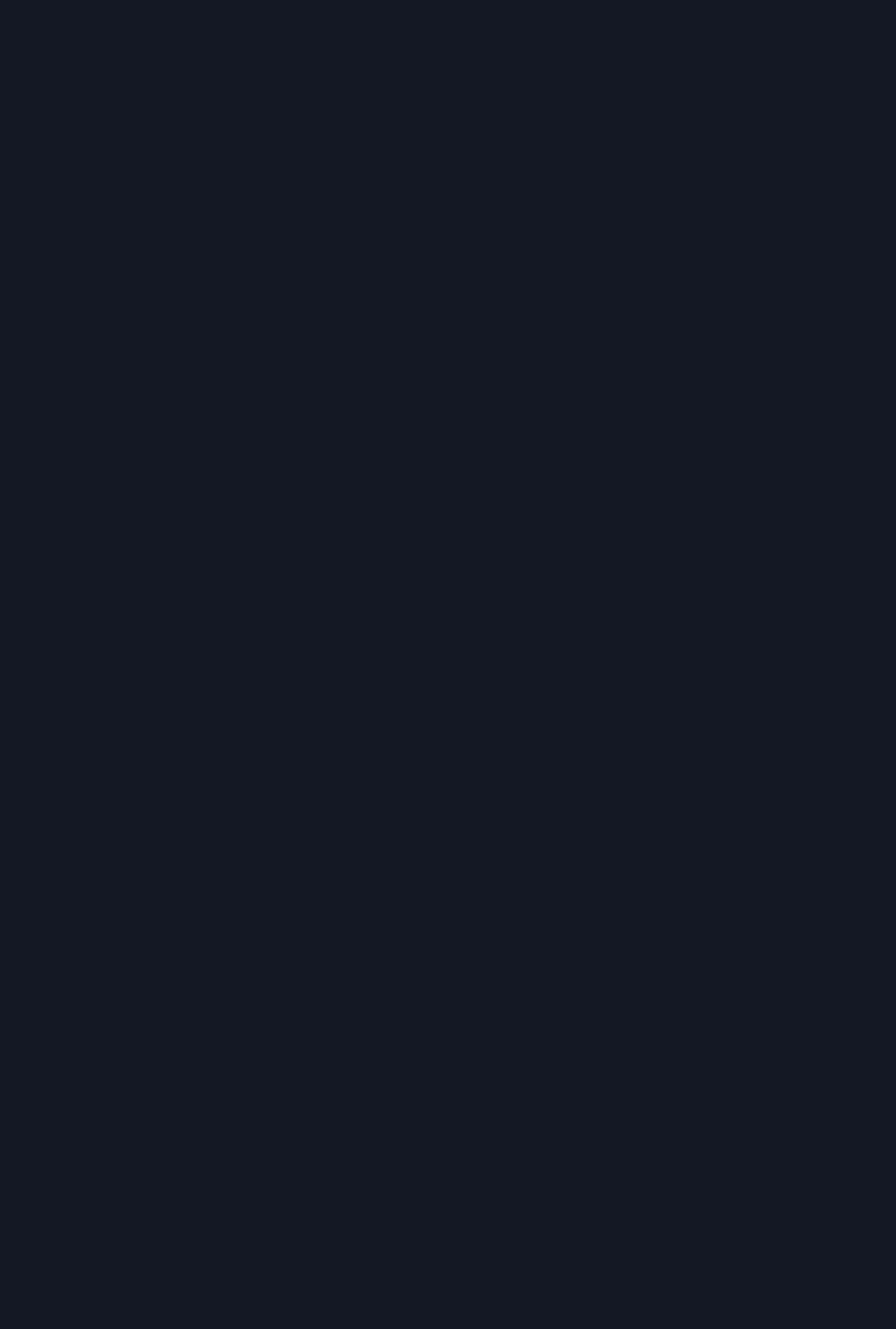
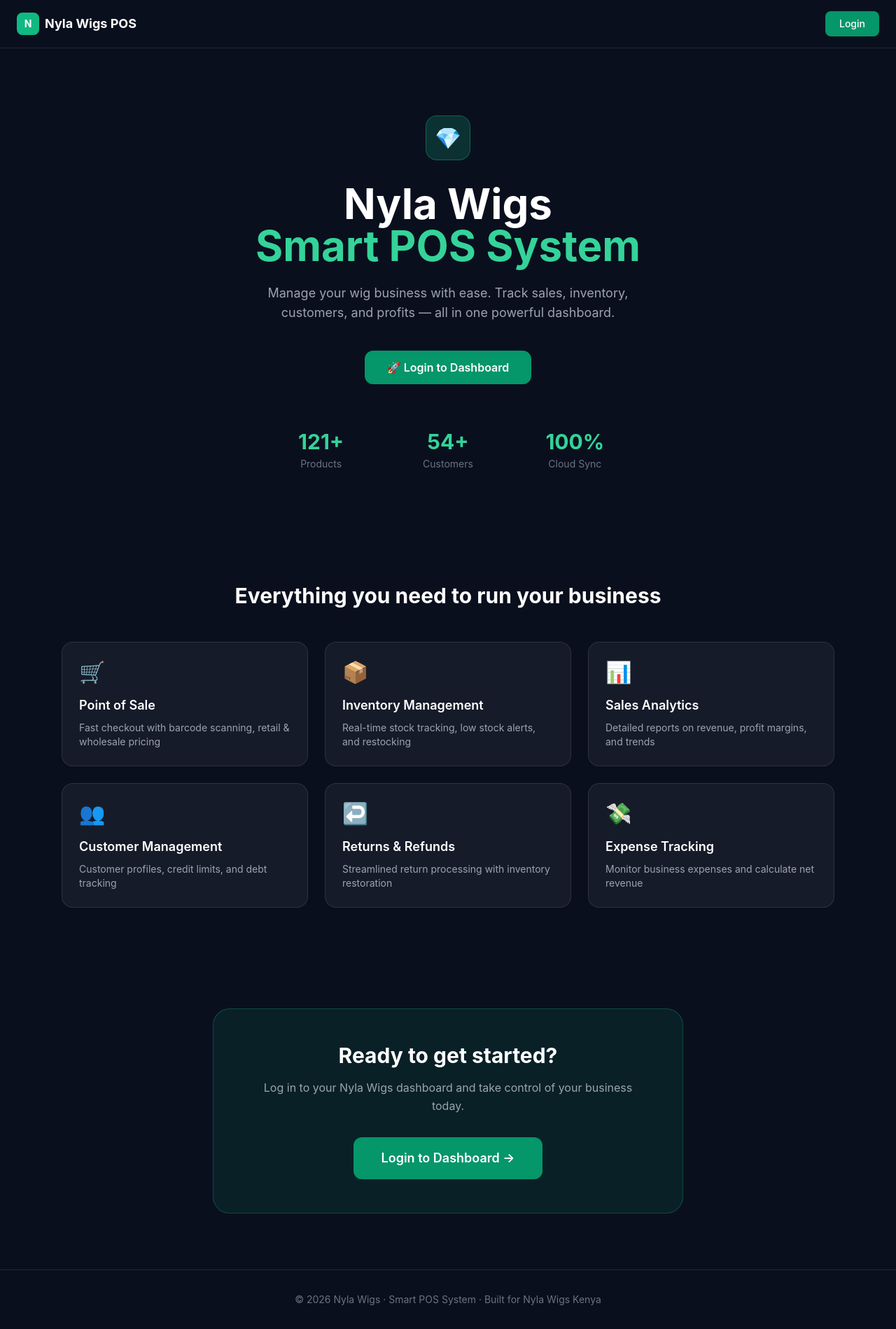
Before and after one commit to brunowachira001-coder/smart-pos-system, a Next.js app: page / in a window 1280 px wide. Before the commit this address had no page. Shown: the whole page at 70% size. Before the commit the page ends 800 px from the top, so only its background shows below. Built offline with nearby package versions, Linux system fonts and the light colour scheme.

Commit message:
Add landing page with Nyla Wigs branding, features, and install prompt

```diff
--- a/pages/index.tsx
+++ b/pages/index.tsx
@@ -1,12 +1,147 @@
-import { useEffect } from 'react';
+import { useEffect, useState } from 'react';
 import { useRouter } from 'next/router';
+import Link from 'next/link';
 
-export default function Home() {
+export default function LandingPage() {
   const router = useRouter();
+  const [deferredPrompt, setDeferredPrompt] = useState<any>(null);
+  const [showInstall, setShowInstall] = useState(false);
 
   useEffect(() => {
-    router.push('/login');
+    // Check if already logged in
+    const token = localStorage.getItem('token');
+    if (token) {
+      router.push('/dashboard-pro');
+      return;
+    }
+
+    // PWA install prompt
+    const handler = (e: any) => {
+      e.preventDefault();
+      setDeferredPrompt(e);
+      setShowInstall(true);
+    };
+    window.addEventListener('beforeinstallprompt', handler);
+    return () => window.removeEventListener('beforeinstallprompt', handler);
   }, [router]);
 
-  return null;
+  const handleInstall = async () => {
+    if (!deferredPrompt) return;
+    deferredPrompt.prompt();
+    const { outcome } = await deferredPrompt.userChoice;
+    if (outcome === 'accepted') setShowInstall(false);
+    setDeferredPrompt(null);
+  };
+
+  const features = [
+    { icon: '🛒', title: 'Point of Sale', desc: 'Fast checkout with barcode scanning, retail & wholesale pricing' },
+    { icon: '📦', title: 'Inventory Management', desc: 'Real-time stock tracking, low stock alerts, and restocking' },
+    { icon: '📊', title: 'Sales Analytics', desc: 'Detailed reports on revenue, profit margins, and trends' },
+    { icon: '👥', title: 'Customer Management', desc: 'Customer profiles, credit limits, and debt tracking' },
+    { icon: '↩️', title: 'Returns & Refunds', desc: 'Streamlined return processing with inventory restoration' },
+    { icon: '💸', title: 'Expense Tracking', desc: 'Monitor business expenses and calculate net revenue' },
+  ];
+
+  return (
+    <div className="min-h-screen bg-[#0a0f1e] text-white overflow-x-hidden">
+
+      {/* Nav */}
+      <nav className="flex items-center justify-between px-6 py-4 border-b border-white/10 max-w-7xl mx-auto">
+        <div className="flex items-center gap-2">
+          <div className="w-8 h-8 bg-emerald-500 rounded-lg flex items-center justify-center text-sm font-bold">N</div>
+          <span className="font-bold text-lg">Nyla Wigs POS</span>
+        </div>
+        <Link
+          href="/login"
+          className="px-5 py-2 bg-emerald-600 hover:bg-emerald-700 rounded-lg text-sm font-medium transition-colors"
+        >
+          Login
+        </Link>
+      </nav>
+
+      {/* Hero */}
+      <section className="flex flex-col items-center justify-center text-center px-6 py-24 max-w-4xl mx-auto">
+        {/* Icon */}
+        <div className="w-16 h-16 bg-emerald-500/20 border border-emerald-500/40 rounded-2xl flex items-center justify-center text-3xl mb-8">
+          💎
+        </div>
+
+        <h1 className="text-5xl md:text-6xl font-bold mb-6 leading-tight">
+          Nyla Wigs
+          <span className="block text-emerald-400">Smart POS System</span>
+        </h1>
+
+        <p className="text-lg text-gray-400 mb-10 max-w-xl">
+          Manage your wig business with ease. Track sales, inventory, customers, and profits — all in one powerful dashboard.
+        </p>
+
+        <div className="flex flex-wrap gap-4 justify-center">
+          <Link
+            href="/login"
+            className="px-8 py-3 bg-emerald-600 hover:bg-emerald-700 rounded-xl font-semibold text-base transition-colors flex items-center gap-2"
+          >
+            🚀 Login to Dashboard
+          </Link>
+          {showInstall && (
+            <button
+              onClick={handleInstall}
+              className="px-8 py-3 bg-white/10 hover:bg-white/20 border border-white/20 rounded-xl font-semibold text-base transition-colors flex items-center gap-2"
+            >
+              ⬇️ Install App
+            </button>
+          )}
+        </div>
+
+        {/* Stats */}
+        <div className="grid grid-cols-3 gap-8 mt-16 w-full max-w-lg">
+          {[
+            { value: '121+', label: 'Products' },
+            { value: '54+', label: 'Customers' },
+            { value: '100%', label: 'Cloud Sync' },
+          ].map((s) => (
+            <div key={s.label} className="text-center">
+              <div className="text-3xl font-bold text-emerald-400">{s.value}</div>
+              <div className="text-sm text-gray-500 mt-1">{s.label}</div>
+            </div>
+          ))}
+        </div>
+      </section>
+
+      {/* Features */}
+      <section className="px-6 py-16 max-w-6xl mx-auto">
+        <h2 className="text-3xl font-bold text-center mb-12">Everything you need to run your business</h2>
+        <div className="grid grid-cols-1 md:grid-cols-2 lg:grid-cols-3 gap-6">
+          {features.map((f) => (
+            <div
+              key={f.title}
+              className="bg-white/5 border border-white/10 rounded-2xl p-6 hover:bg-white/8 hover:border-emerald-500/30 transition-all"
+            >
+              <div className="text-3xl mb-4">{f.icon}</div>
+              <h3 className="font-semibold text-lg mb-2">{f.title}</h3>
+              <p className="text-gray-400 text-sm">{f.desc}</p>
+            </div>
+          ))}
+        </div>
+      </section>
+
+      {/* CTA */}
+      <section className="px-6 py-20 text-center">
+        <div className="max-w-2xl mx-auto bg-emerald-500/10 border border-emerald-500/30 rounded-3xl p-12">
+          <h2 className="text-3xl font-bold mb-4">Ready to get started?</h2>
+          <p className="text-gray-400 mb-8">Log in to your Nyla Wigs dashboard and take control of your business today.</p>
+          <Link
+            href="/login"
+            className="inline-block px-10 py-4 bg-emerald-600 hover:bg-emerald-700 rounded-xl font-semibold text-lg transition-colors"
+          >
+            Login to Dashboard →
+          </Link>
+        </div>
+      </section>
+
+      {/* Footer */}
+      <footer className="border-t border-white/10 px-6 py-8 text-center text-gray-500 text-sm">
+        <p>© 2026 Nyla Wigs · Smart POS System · Built for Nyla Wigs Kenya</p>
+      </footer>
+    </div>
+  );
 }
```
